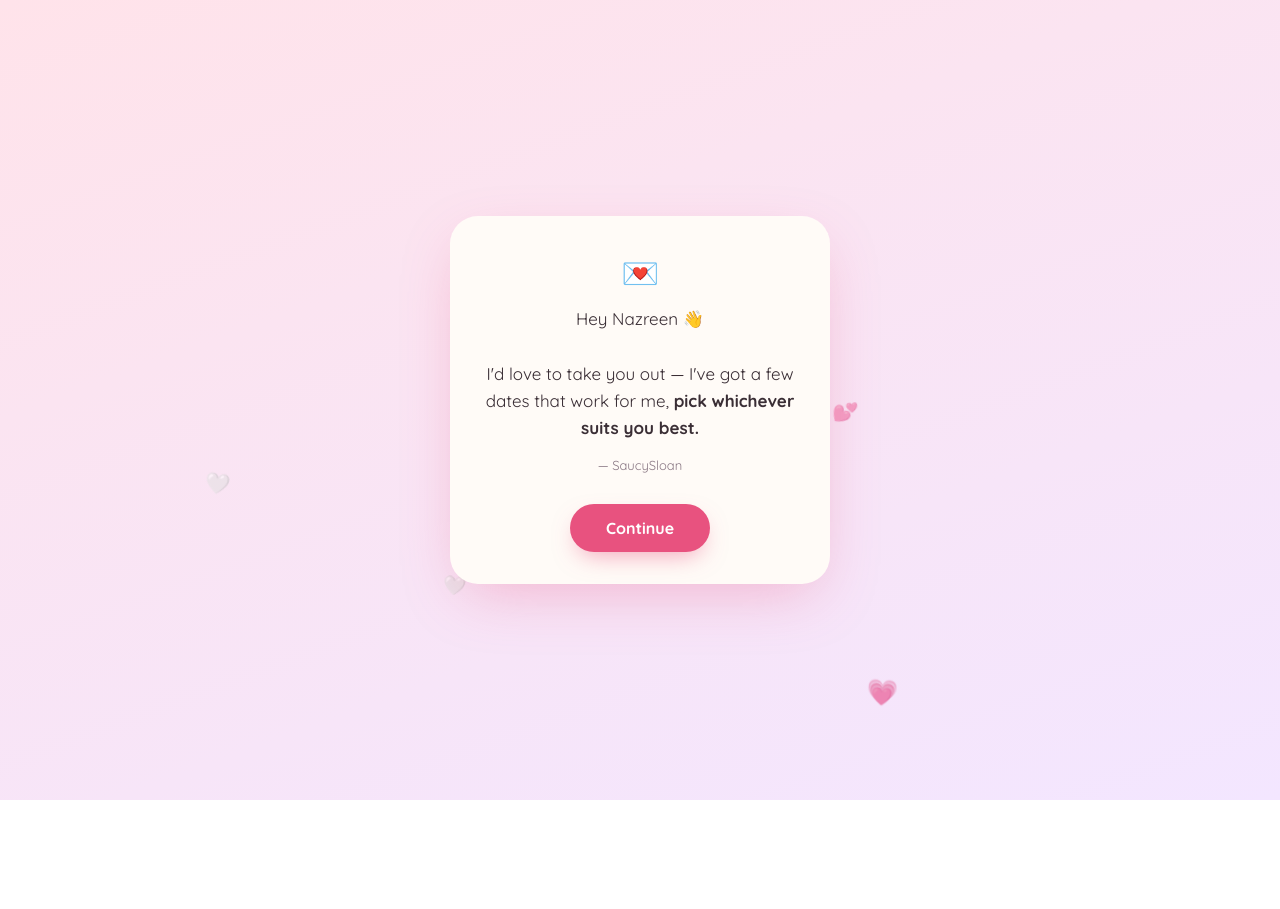
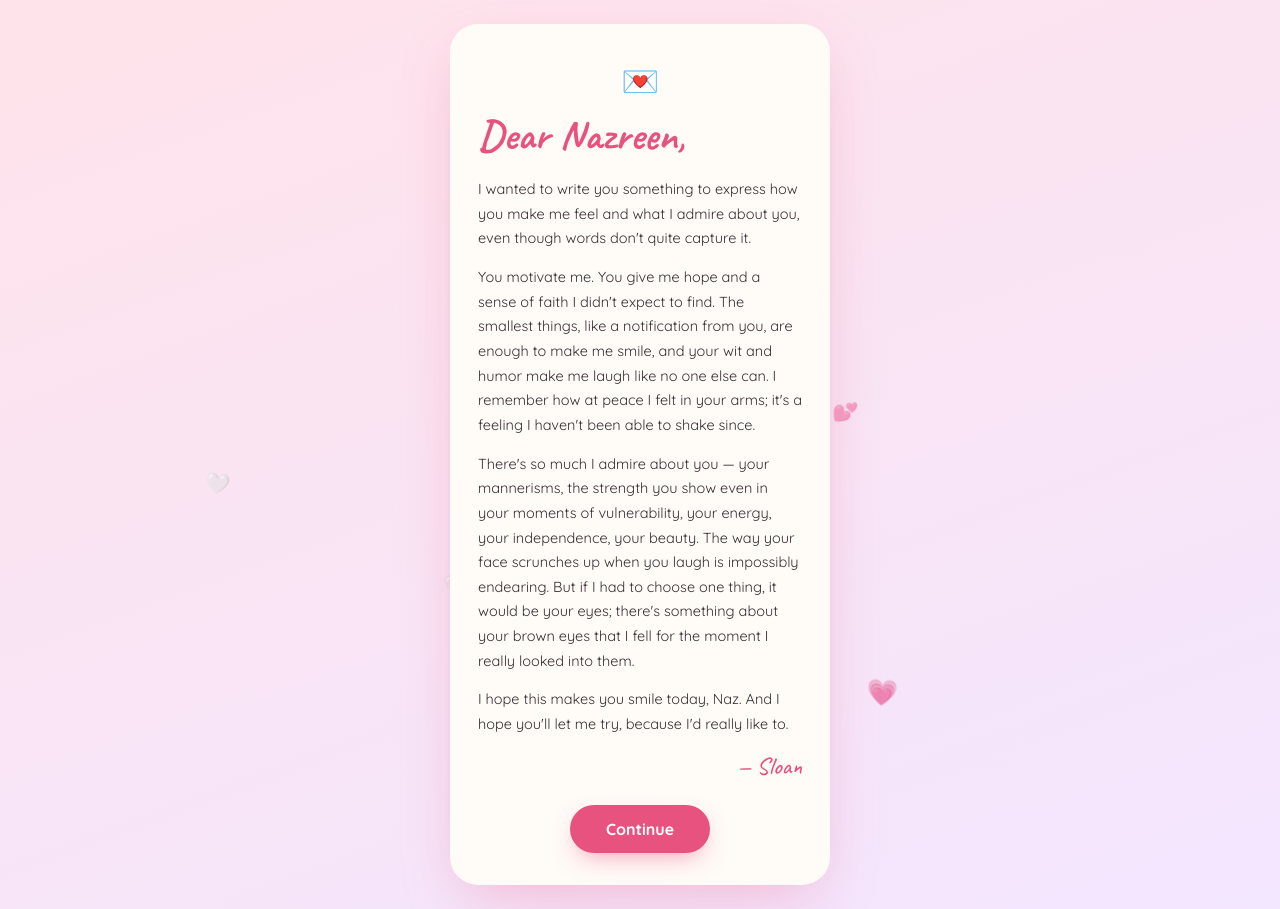
Before and after one commit to SaucySloan/askher, a plain HTML site: page index.html in a window 1280 px wide. Before the commit the page ends 800 px from the top, so only its background shows below. Drawn offline with Linux system fonts and the light colour scheme.

Commit message:
Refactor HTML structure and styles for letter screen

```diff
--- a/index.html
+++ b/index.html
@@ -22,7 +22,7 @@
   }
 
   html, body {
-    height: 100%;
+    min-height: 100%;
     font-family: 'Quicksand', sans-serif;
     color: var(--text);
     background: linear-gradient(160deg, var(--bg-1) 0%, var(--bg-2) 100%);
@@ -136,6 +136,28 @@
     margin-top: 14px;
     font-size: 13px;
     color: var(--text-soft);
+  }
+
+  /* letter screen */
+  .letter-heading {
+    text-align: left;
+    margin-bottom: 18px;
+  }
+  .letter-text {
+    text-align: left;
+    font-size: 14.5px;
+    line-height: 1.7;
+    color: var(--text);
+  }
+  .letter-text p {
+    margin-bottom: 14px;
+  }
+  .letter-sign {
+    text-align: right;
+    font-family: 'Caveat', cursive;
+    font-size: 24px;
+    color: var(--accent);
+    margin-bottom: 24px;
   }
 
   .options {
@@ -254,8 +276,22 @@
 
 <div class="card">
 
+  <!-- Screen 0: the letter -->
+  <div class="screen active" id="screen-0">
+    <div class="icon-row"><span class="pulse-heart">💌</span></div>
+    <h1 class="letter-heading">Dear <span id="letter-name-slot"></span>,</h1>
+    <div class="letter-text">
+      <p>I wanted to write you something to express how you make me feel and what I admire about you, even though words don't quite capture it.</p>
+      <p>You motivate me. You give me hope and a sense of faith I didn't expect to find. The smallest things, like a notification from you, are enough to make me smile, and your wit and humor make me laugh like no one else can. I remember how at peace I felt in your arms; it's a feeling I haven't been able to shake since.</p>
+      <p>There's so much I admire about you — your mannerisms, the strength you show even in your moments of vulnerability, your energy, your independence, your beauty. The way your face scrunches up when you laugh is impossibly endearing. But if I had to choose one thing, it would be your eyes; there's something about your brown eyes that I fell for the moment I really looked into them.</p>
+      <p>I hope this makes you smile today, Naz. And I hope you'll let me try, because I'd really like to.</p>
+    </div>
+    <p class="letter-sign">— <span id="letter-from-slot"></span></p>
+    <button class="primary" id="to-screen-1">Continue</button>
+  </div>
+
   <!-- Screen 1: intro -->
-  <div class="screen active" id="screen-1">
+  <div class="screen" id="screen-1">
     <div class="icon-row"><span class="pulse-heart">💌</span></div>
     <div class="greeting">
       Hey <span id="name-slot-1"></span> 👋<br><br>
@@ -306,7 +342,7 @@
   // ============================================================
   // CUSTOMIZE HERE
   const HER_NAME = "Nazreen";
-  const YOUR_NAME = "SaucySloan";
+  const YOUR_NAME = "Sloan";
 
   // Your WhatsApp number, digits only, country code without the +
   const WHATSAPP_NUMBER = "27766855175";
@@ -319,6 +355,8 @@
   ];
   // ============================================================
 
+  document.getElementById('letter-name-slot').textContent = HER_NAME;
+  document.getElementById('letter-from-slot').textContent = YOUR_NAME;
   document.getElementById('name-slot-1').textContent = HER_NAME;
   document.getElementById('from-slot-1').textContent = YOUR_NAME;
 
@@ -340,6 +378,7 @@
   function showScreen(id) {
     document.querySelectorAll('.screen').forEach(s => s.classList.remove('active'));
     document.getElementById(id).classList.add('active');
+    window.scrollTo(0, 0);
   }
 
   function formatDateLong(iso) {
@@ -381,6 +420,7 @@
     dateOptionsEl.appendChild(btn);
   });
 
+  document.getElementById('to-screen-1').addEventListener('click', () => showScreen('screen-1'));
   document.getElementById('to-screen-2').addEventListener('click', () => showScreen('screen-2'));
   document.getElementById('back-to-2').addEventListener('click', () => showScreen('screen-2'));
 
```
